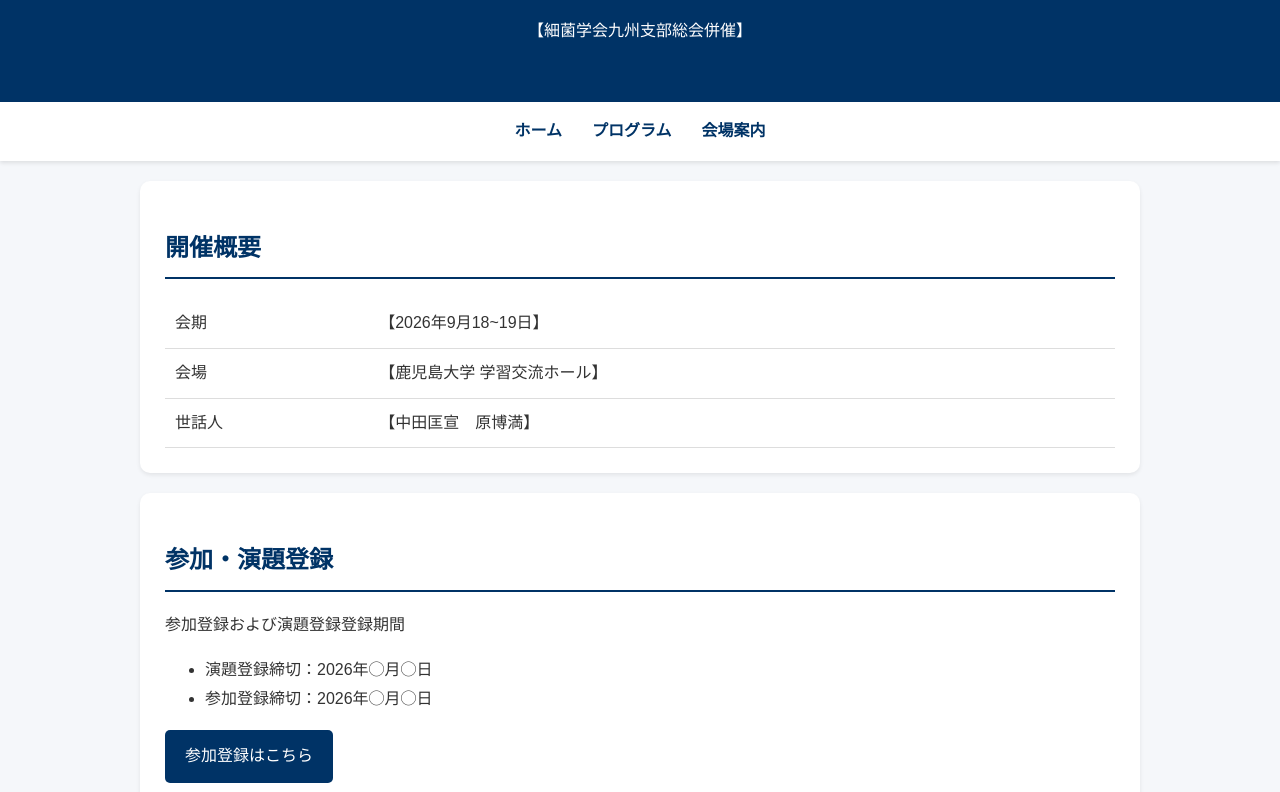
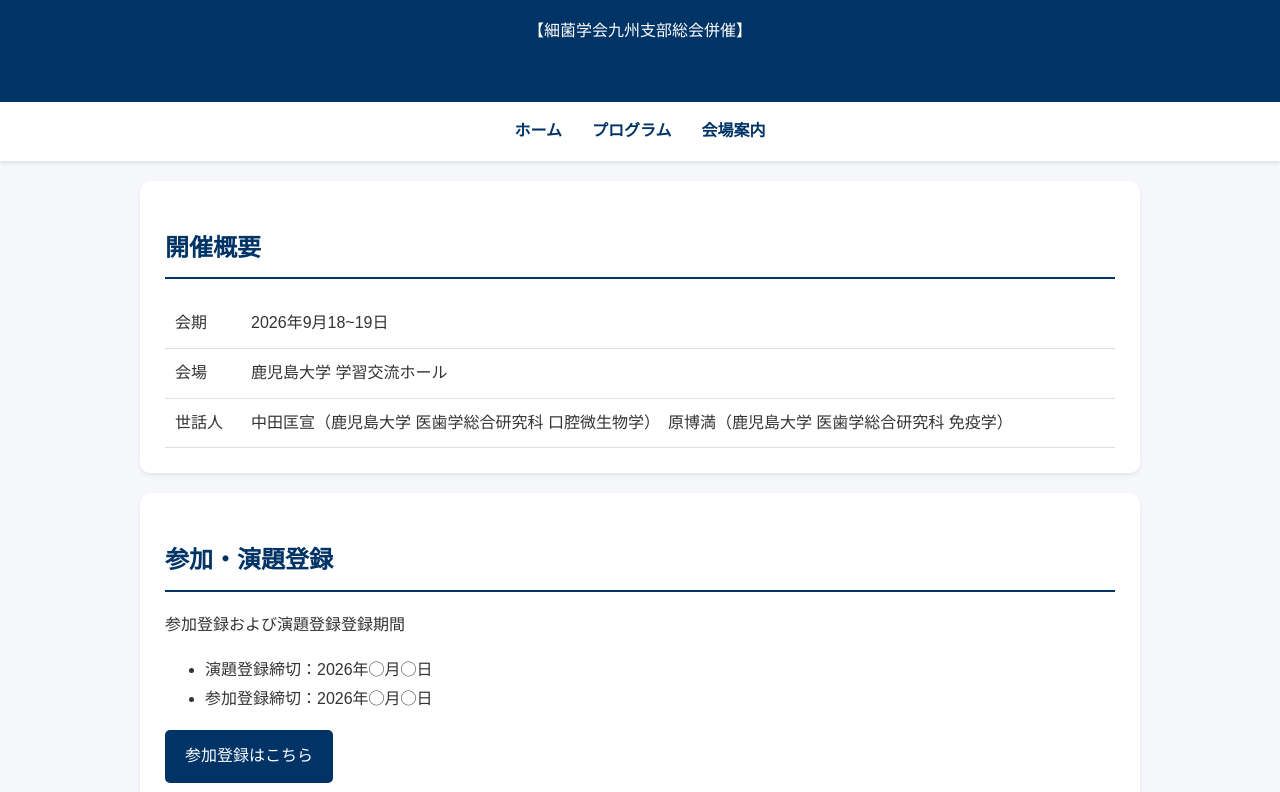
Before and after one commit to oralmicrobiol/forum2026, a plain HTML site: page index.html in a window 1280 px wide. Shown: the part 123-915 px from the top of the page. Drawn offline with Linux system fonts and the light colour scheme.

Commit message:
Update index.html

```diff
--- a/index.html
+++ b/index.html
@@ -1,4 +1,4 @@
-<!DOCTYPE html><html lang='ja'><head><meta charset='UTF-8'><meta name='viewport' content='width=device-width, initial-scale=1'><title>【学会名】</title><link rel='stylesheet' href='style.css'></head><body><header><h1>【九州微生物研究フォーラム 2026】</h1><p>【細菌学会九州支部総会併催】</p></header><nav><a href='index.html'>ホーム</a><a href="program.pdf" target="_blank">プログラム</a><a href="map.pdf" target="_blank">会場案内</a></nav><div class='container'><section><h2>開催概要</h2><table><tr><td>会期</td><td>【2026年9月18~19日】</td></tr><tr><td>会場</td><td>【鹿児島大学 学習交流ホール】</td></tr><tr><td>世話人</td><td>【中田匡宣　原博満】</td></tr></table></section><section><h2>参加・演題登録</h2><p>
+<!DOCTYPE html><html lang='ja'><head><meta charset='UTF-8'><meta name='viewport' content='width=device-width, initial-scale=1'><title>【学会名】</title><link rel='stylesheet' href='style.css'></head><body><header><h1>九州微生物研究フォーラム 2026</h1><p>【細菌学会九州支部総会併催】</p></header><nav><a href='index.html'>ホーム</a><a href="program.pdf" target="_blank">プログラム</a><a href="map.pdf" target="_blank">会場案内</a></nav><div class='container'><section><h2>開催概要</h2><table><tr><td>会期</td><td>2026年9月18~19日</td></tr><tr><td>会場</td><td>鹿児島大学 学習交流ホール</td></tr><tr><td>世話人</td><td>中田匡宣（鹿児島大学 医歯学総合研究科 口腔微生物学）　原博満（鹿児島大学 医歯学総合研究科 免疫学）</td></tr></table></section><section><h2>参加・演題登録</h2><p>
 参加登録および演題登録登録期間
 </p>
 
```
